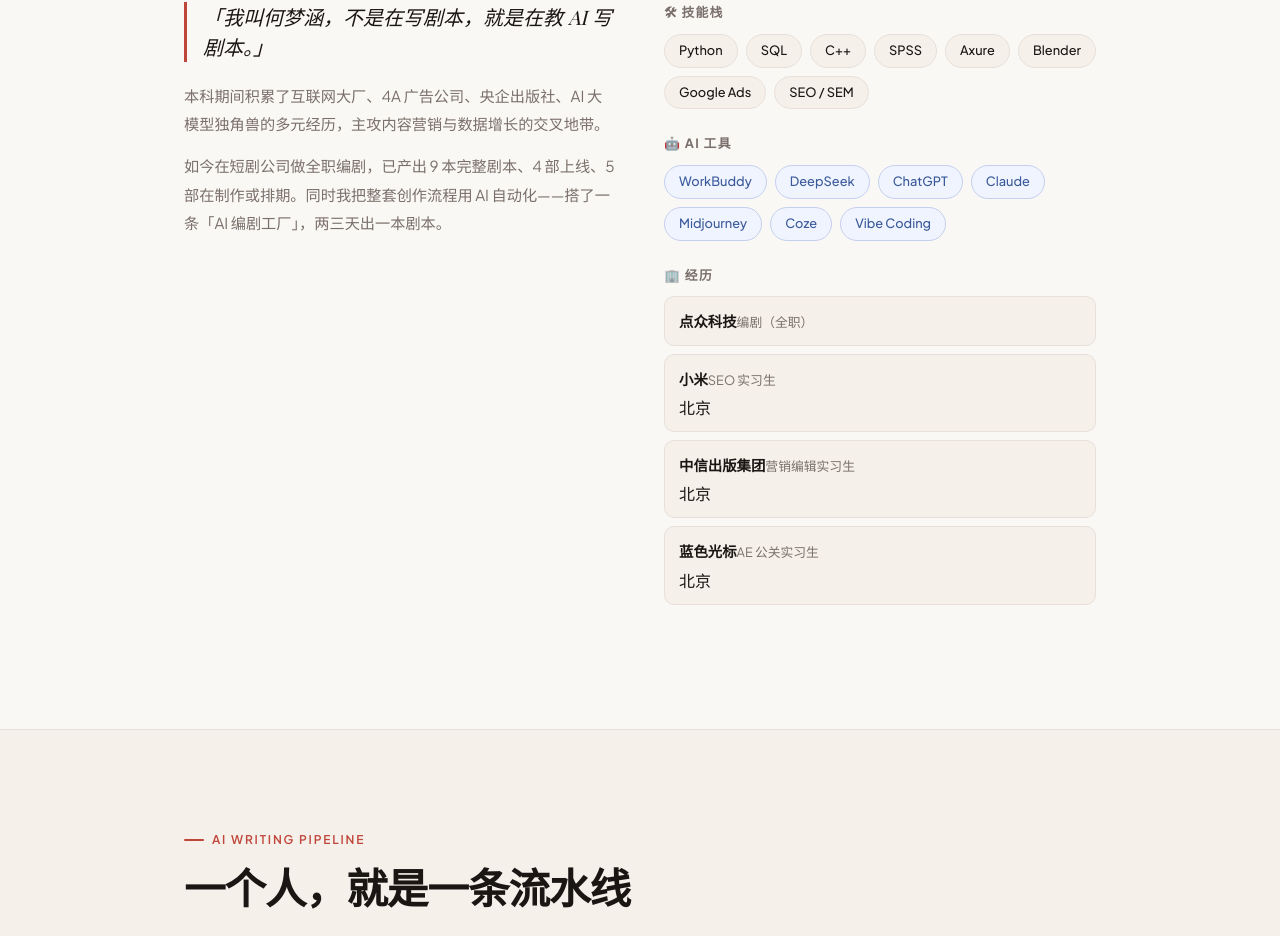
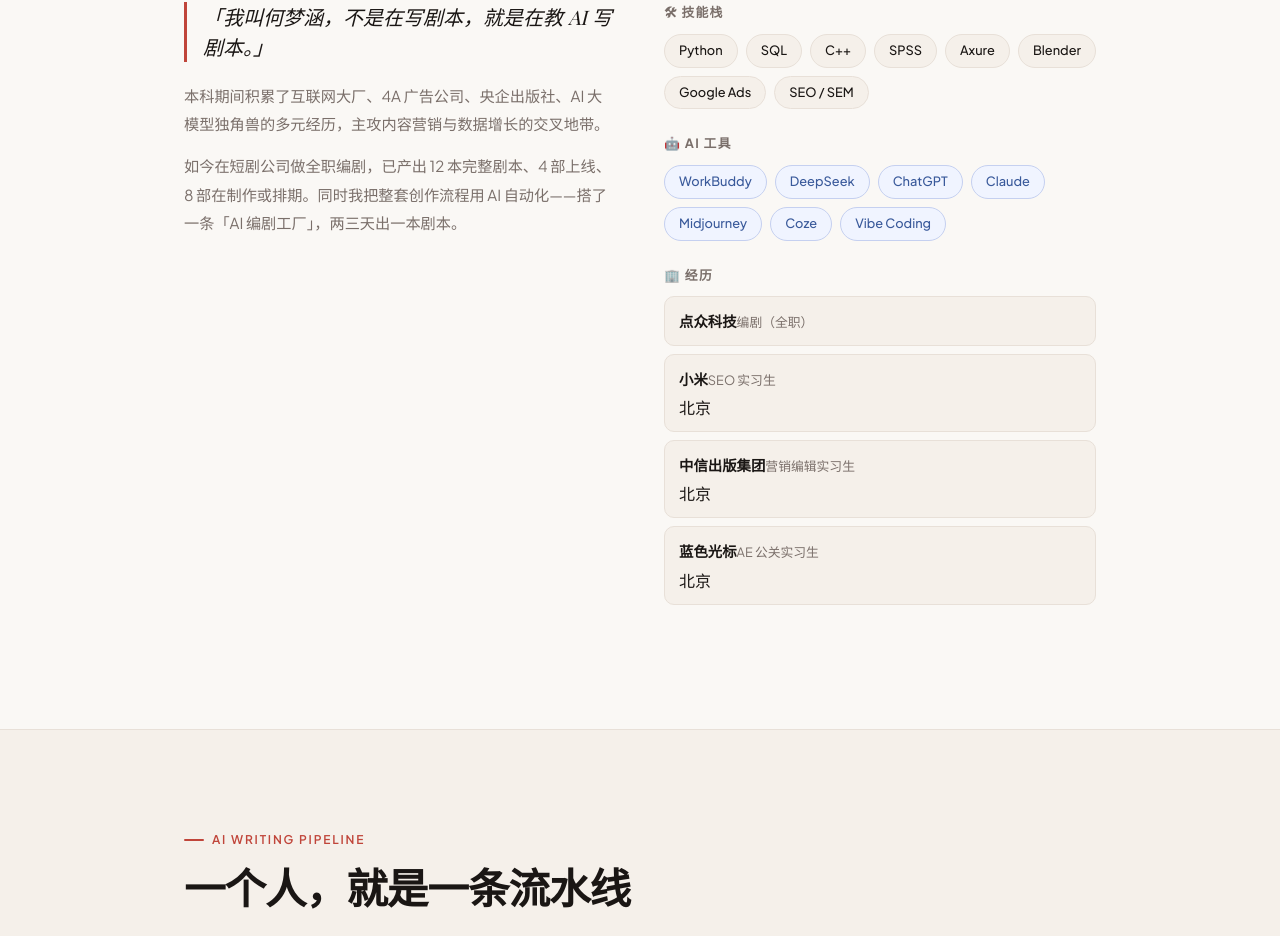
Before and after one commit to DreamHe-ai/hemenghan-portfolio, a React (Vite) app: page / in a window 1280 px wide. Shown: the part 1078-2014 px from the top of the page. Built offline with nearby package versions, Linux system fonts and the light colour scheme; a web font is replaced by a local one.

Commit message:
content: 剧本数量更新为 12 本完整剧本 / 4 部上线 / 8 部在制排期

```diff
--- a/src/content.ts
+++ b/src/content.ts
@@ -42,7 +42,7 @@
     heading: ['用营销思维讲故事', '用 AI 把产能翻倍'],
     paras: [
       '本科期间积累了互联网大厂、4A 广告公司、央企出版社、AI 大模型独角兽的多元经历，主攻内容营销与数据增长的交叉地带。',
-      '如今在短剧公司做全职编剧，已产出 9 本完整剧本、4 部上线、5 部在制作或排期。同时我把整套创作流程用 AI 自动化——搭了一条「AI 编剧工厂」，两三天出一本剧本。',
+      '如今在短剧公司做全职编剧，已产出 12 本完整剧本、4 部上线、8 部在制作或排期。同时我把整套创作流程用 AI 自动化——搭了一条「AI 编剧工厂」，两三天出一本剧本。',
     ],
     skills: ['Python', 'SQL', 'C++', 'SPSS', 'Axure', 'Blender', 'Google Ads', 'SEO / SEM'],
     aiTools: ['WorkBuddy', 'DeepSeek', 'ChatGPT', 'Claude', 'Midjourney', 'Coze', 'Vibe Coding'],
```
